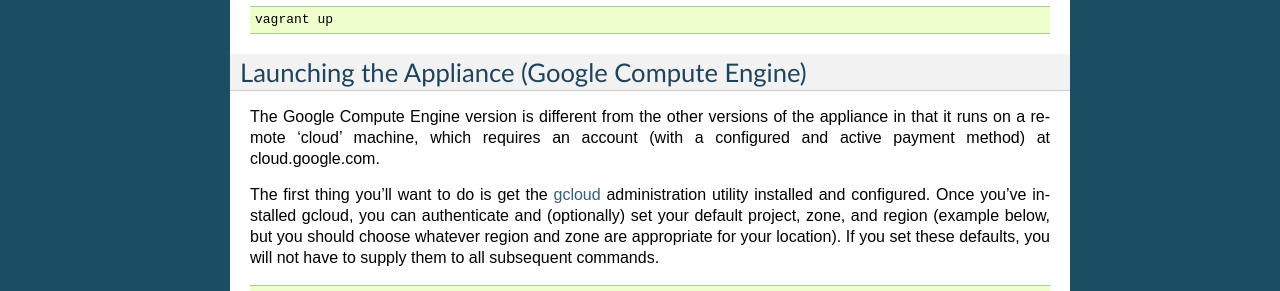
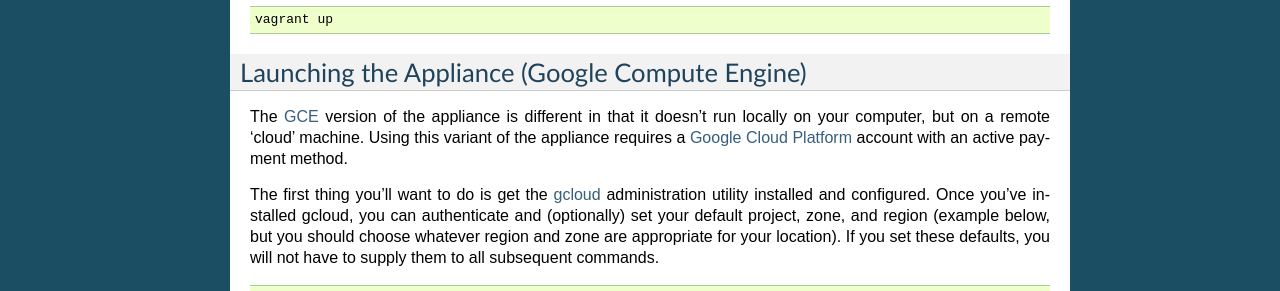
Before and after one commit to galaxyproject/planemo, a Sphinx documentation site: the page built from docs/appliance.rst, in a window 1280 px wide. Shown: the part 928-1219 px from the top of the page. Built offline with Sphinx 7.4.7, drawn with Linux system fonts in a browser that asks for light colours.

Commit message:
Linkify GCE appliance instructions.

```diff
--- a/docs/appliance.rst
+++ b/docs/appliance.rst
@@ -65,9 +65,10 @@
 Launching the Appliance (Google Compute Engine)
 ===============================================
 
-The Google Compute Engine version is different from the other versions of the
-appliance in that it runs on a remote 'cloud' machine, which requires an
-account (with a configured and active payment method) at cloud.google.com.
+The `GCE`_ version of the appliance is different in that it doesn't run locally
+on your computer, but on a remote 'cloud' machine.  Using this variant of the
+appliance requires a `Google Cloud Platform <https://cloud.google.com>`_
+account with an active payment method.
 
 The first thing you'll want to do is get the gcloud_ administration utility
 installed and configured.  Once you've installed gcloud, you can authenticate
@@ -132,4 +133,5 @@
 .. _linuxbrew: https://github.com/Homebrew/linuxbrew
 .. _Vagrant: https://www.vagrantup.com/
 .. _Codebox: https://www.codebox.io/
+.. _GCE: https://cloud.google.com/compute/
 .. _gcloud: https://cloud.google.com/sdk/gcloud/
```
